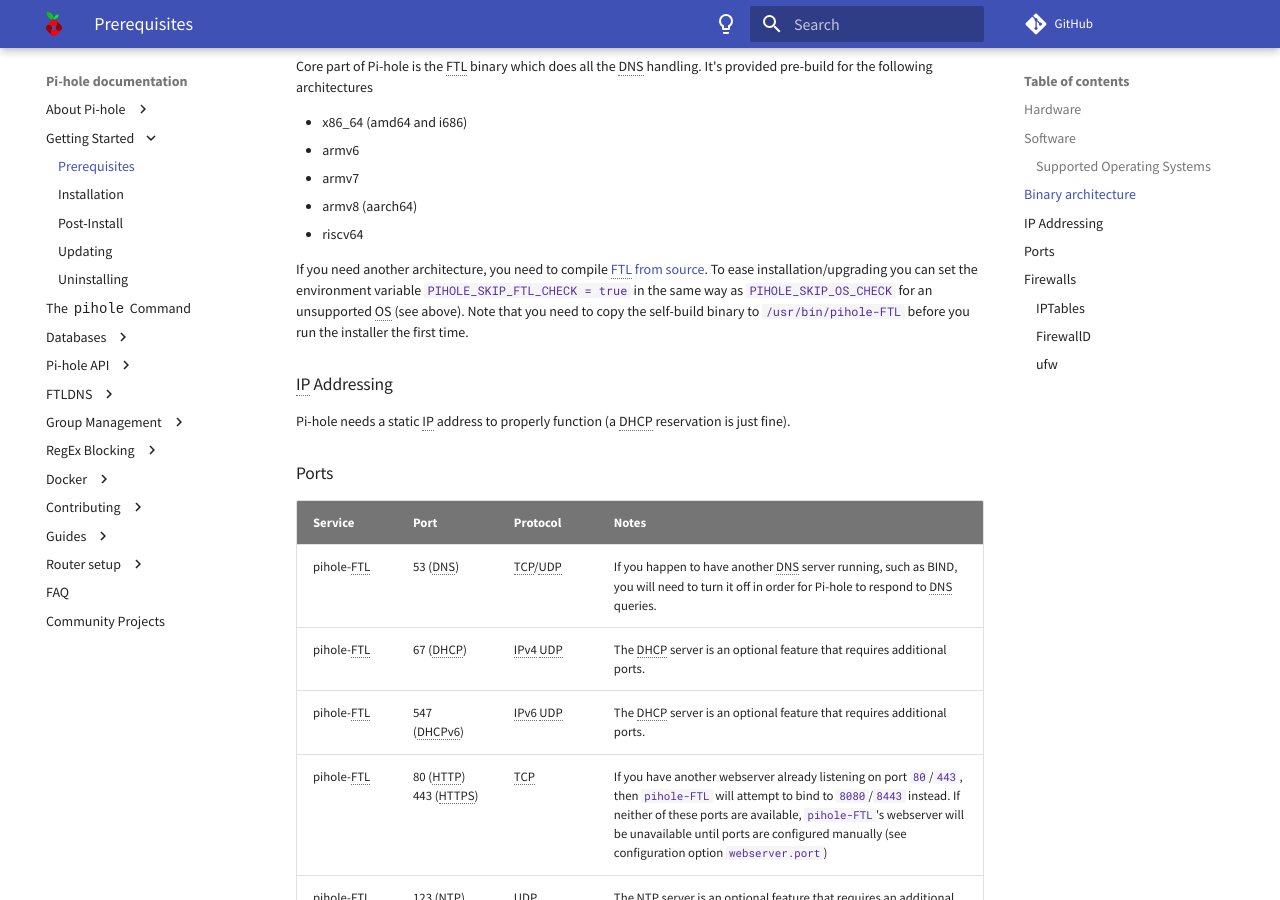
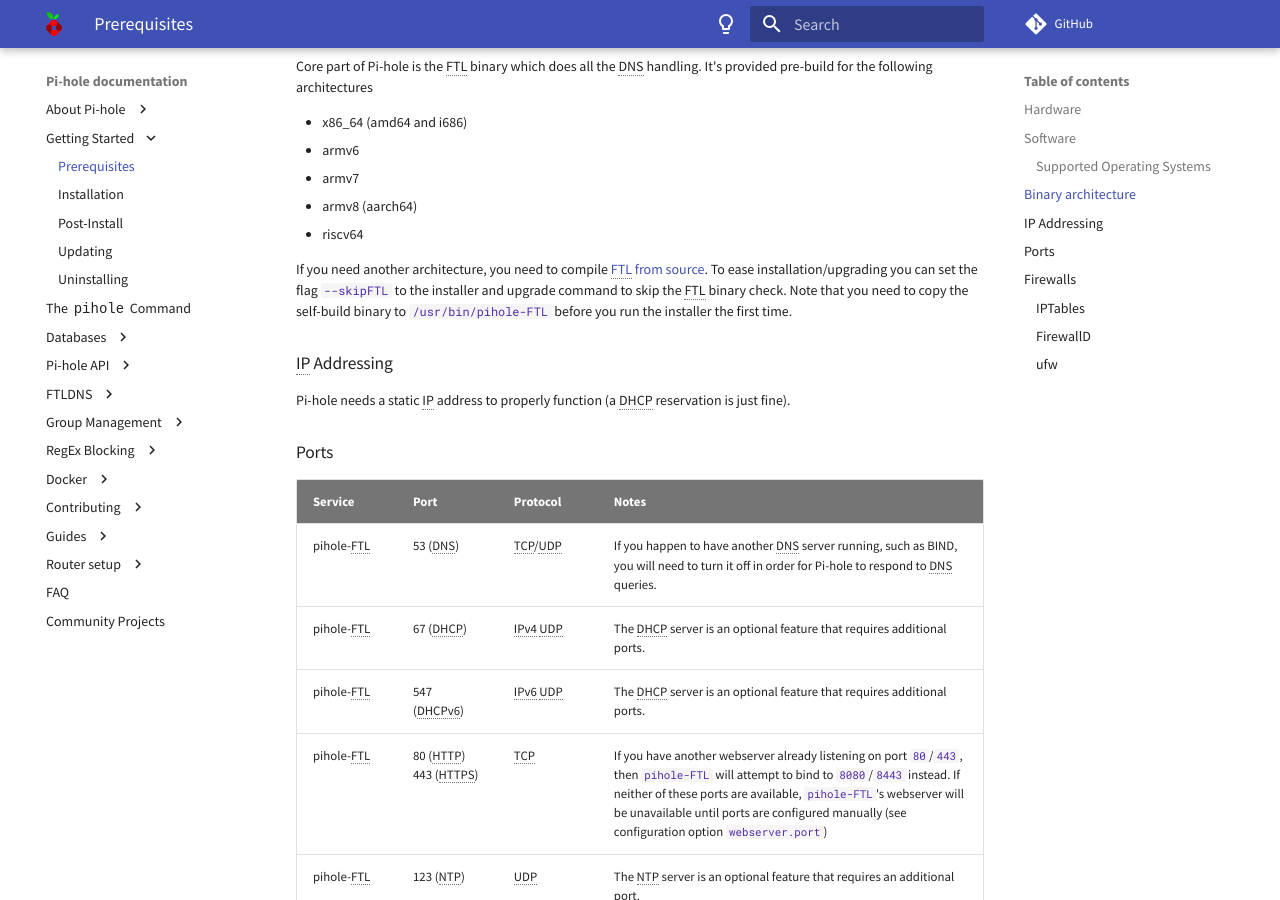
Before and after one commit to pi-hole/docs, an MkDocs documentation site: the page built from docs/main/prerequisites.md, in a window 1280 px wide and 900 px high, scrolled down 991 px. Built offline with MkDocs 1.6.1 and Material for MkDocs 9.7.7, drawn with Linux system fonts in a browser that asks for light colours; comment, search, counter and statistics services are not loaded.

Commit message:
Use --skip-FTL flag instead of env variable
Signed-off-by: yubiuser <github@yubiuser.dev>

```diff
--- a/docs/main/prerequisites.md
+++ b/docs/main/prerequisites.md
@@ -54,7 +54,7 @@
 - riscv64
 
 If you need another architecture, you need to compile [FTL from source](../ftldns/compile.md). To ease installation/upgrading you can set the
-environment variable `PIHOLE_SKIP_FTL_CHECK = true` in the same way as `PIHOLE_SKIP_OS_CHECK` for an unsupported OS (see above). Note that you need to copy the self-build binary to `/usr/bin/pihole-FTL` before you run the installer the first time.
+flag `--skipFTL` to the installer and upgrade command to skip the FTL binary check. Note that you need to copy the self-build binary to `/usr/bin/pihole-FTL` before you run the installer the first time.
 
 
 ### IP Addressing
```
